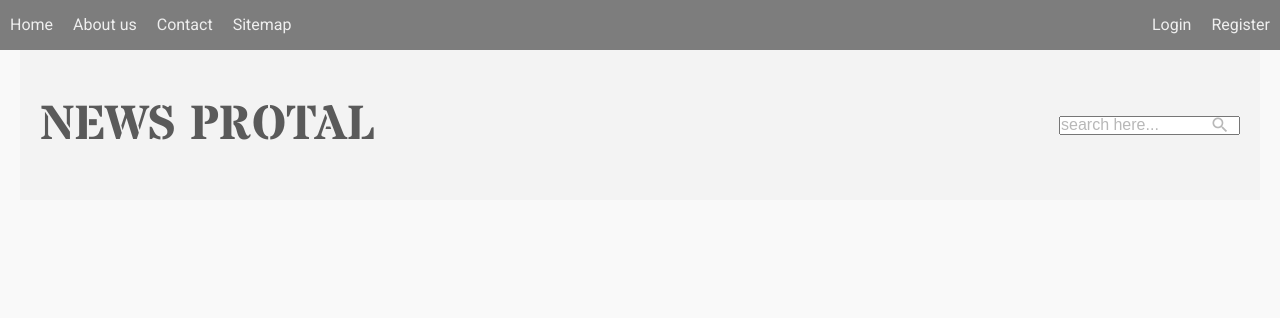
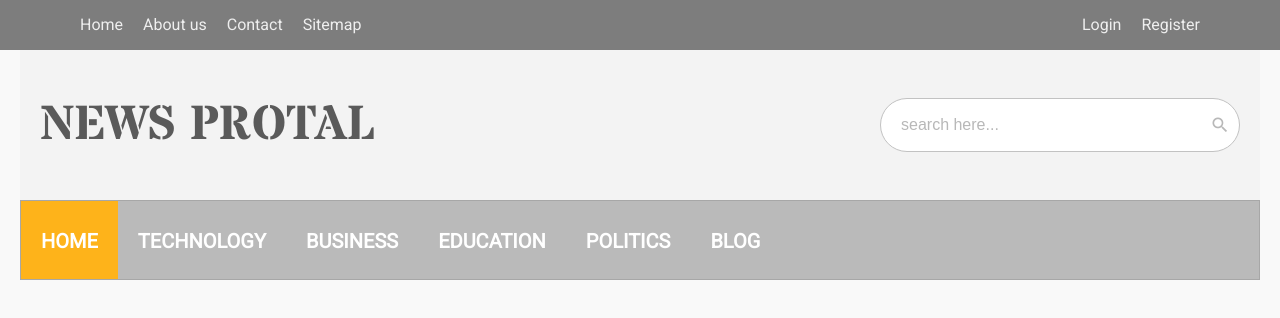
Before and after one commit to anikdas293/newsProtal, a plain HTML site: page index.html in a window 1280 px wide. Shown: the top 318 px of the page. Drawn offline with nearby package versions, Linux system fonts and the light colour scheme.

Commit message:
News protal. Class-03

```diff
--- a/index.html
+++ b/index.html
@@ -5,9 +5,10 @@
     <meta http-equiv="X-UA-Compatible" content="IE=edge">
     <meta name="viewport" content="width=device-width, initial-scale=1.0">
     <title>News protal</title>
+    <link rel="stylesheet" href="style.css">
     <link href="https://fonts.googleapis.com/css2?family=Roboto&display=swap" rel="stylesheet">
     <link href="https://fonts.googleapis.com/icon?family=Material+Icons" rel="stylesheet">
-    <link rel="stylesheet" href="style.css">
+    <link rel="preconnect" href="https://fonts.gstatic.com">
 </head>
 <body>
     <!--Topbar area-->
@@ -25,10 +26,11 @@
         </div>
     </div>
 
+        <!--Logobar and search area-->
+        <!-- div.logobar>(a.logobar__logo[href="index.html"]>h1.logobar__logo--text{news protal})+div.logobar__search>input.logobar__search--fill[type="text"][placeholder="search here..."]+span.material-icons.logobar__search--icon{search} -->
+
     <div class="container">
 
-		<!--Logobar and search area-->
-        <!-- div.logobar>(a.logobar__logo[href="index.html"]>h1.logobar__logo--text{news protal})+div.logobar__search>input.logobar__search--fill[type="text"][placeholder="search here..."]+span.material-icons.logobar__search--icon{search} -->
         <div class="logobar">
             <a href="#" class="logobar__logo">
                 <h1 class="logobar__logo--text">news protal</h1>
@@ -38,8 +40,18 @@
                 <i class="material-icons logobar__search--icon">search</i>
             </div>
         </div>
-		<!--End logobar area-->
+
+        <!--Menubar area-->
+        <!--div.menubar>div.menubar__items*5-->
+        <div class="menubar">
+            <div class="menubar__items menubar__items-active">Home</div>
+            <div class="menubar__items">Technology</div>
+            <div class="menubar__items">Business</div>
+            <div class="menubar__items">Education</div>
+            <div class="menubar__items">Politics</div>
+            <div class="menubar__items">Blog</div>
         </div>
 
+    </div>
 </body>
 </html>
--- a/style.css
+++ b/style.css
@@ -1,7 +1,4 @@
-/*Load Font*/
 @import url('https://fonts.googleapis.com/css2?family=Stardos+Stencil:wght@700&display=swap');
-
-
 
 /*Variable in css*/
 :root{
@@ -11,7 +8,6 @@
 /*End variable section*/
 
 
-
 *{
     -webkit-box-sizing: border-box;
        -moz-box-sizing: border-box;
@@ -19,7 +15,6 @@
     margin: 0;
     padding: 0;
 }
-
 
 
 /*Defult HTML code and Scrollbar style*/
@@ -55,8 +50,7 @@ body{
 
 
 
-
-.container{ /* Realy so important to declar container*/
+.container{
     width:1240px;
     margin: 0 auto;
 }
@@ -68,7 +62,7 @@ body{
     background-color: rgb(125, 125, 125);
     display: flex;
     justify-content: space-between;
-    /*padding: 0 70px;*/
+    padding: 0 70px;
 }
 .topbar .topbar__left{
     display: flex;
@@ -92,7 +86,7 @@ body{
 
 
 
-/*Start Logobar and Search Section*/
+/*Logobar and search area*/
 .logobar{
     height: 150px;
     background-color: #f3f3f3;
@@ -115,14 +109,13 @@ body{
 .logobar__search{
     position: relative;
 }
-.logobar__search .logobar__search--fill[type:'text']{ /* [type="text"] not mandatory*/
+.logobar__search .logobar__search--fill{
     border: 1px solid rgb(194, 194, 194);
-    border-radius: 25px;
+    border-radius: 30px;
     background-color: #fff;
-    width: 380px;
-    height: 60px;
+    width: 360px;
+    height: 54px;
     padding: 0 20px;
-    font-size: 16px;
 }
 .logobar__search .logobar__search--fill:focus{
     outline: none;
@@ -139,4 +132,32 @@ body{
     transform: translate(0, -50%);
     color: #b8b8b8;
 }
-/*End logobar section*/
+/*End logo and search area*/
+
+
+
+
+.menubar{
+    height: 80px;
+    display: flex;
+    align-items: stretch;
+    background-color: rgb(125,125,125, 0.5);
+    border: 1px solid rgba(0,0,0,0.1);
+}
+.menubar .menubar__items{
+    font-size: 20px;
+    text-transform: uppercase;
+    padding: 0 20px;
+    color: #fff;
+    font-weight: 700;
+    line-height: 80px;
+}
+.menubar .menubar__items:hover{
+    background-color: #FEB31A;
+}
+.menubar .menubar__items-active{
+    background-color: #FEB31A;
+}
+
+
+@import url('https://fonts.googleapis.com/css2?family=Allerta+Stencil&display=swap');
```
Lines whose indentation alone changed are shown as unchanged.
